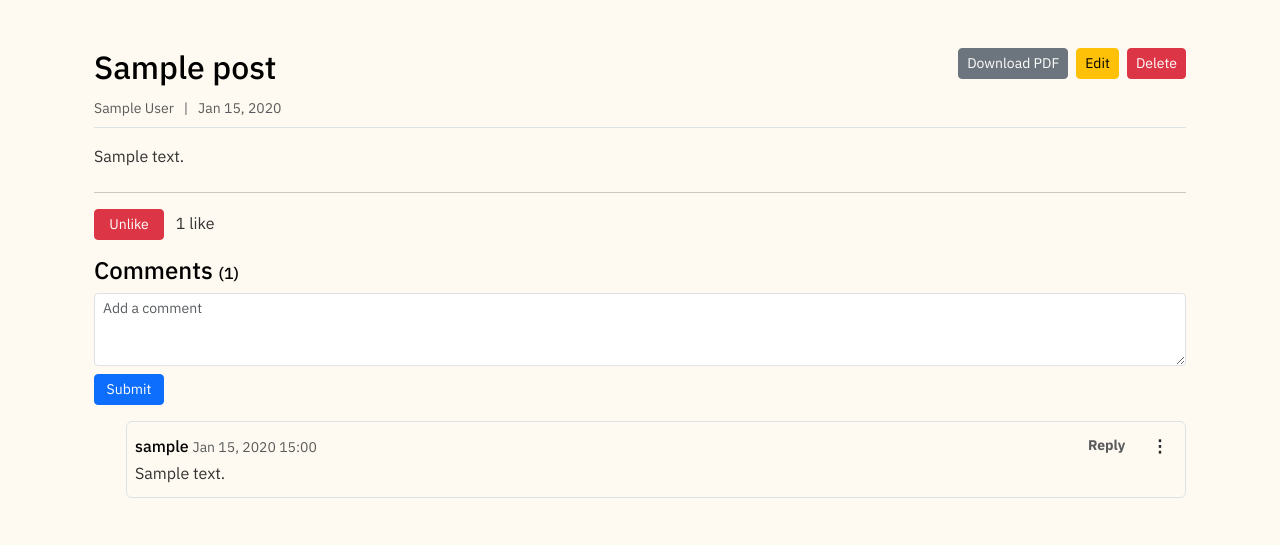
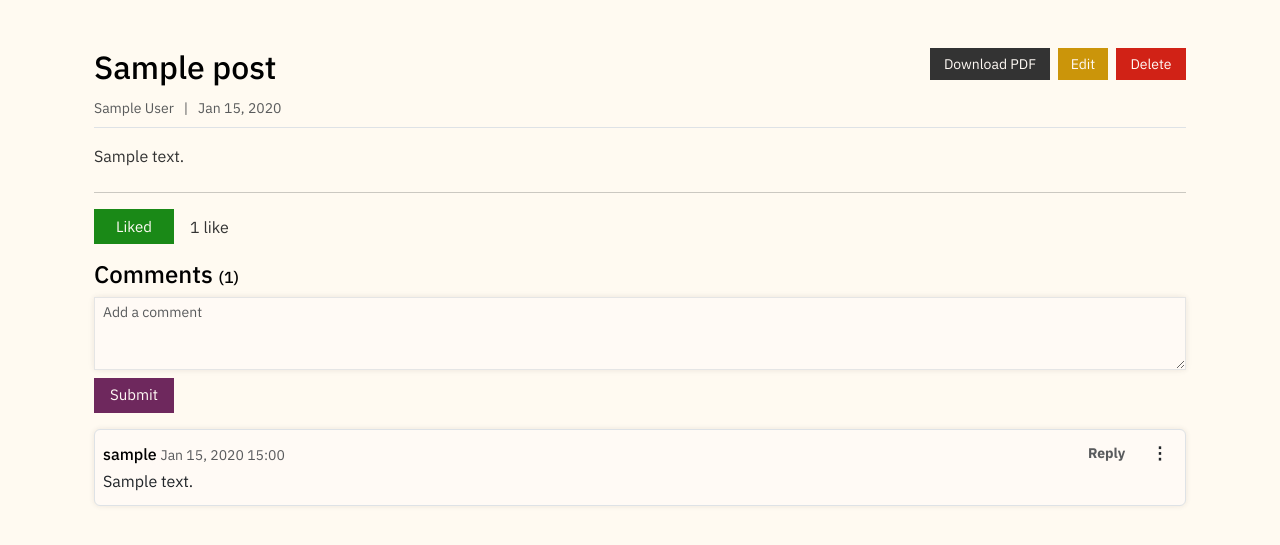
Before and after one commit to Fatima-NW/Blogging-Platform, a Django app: page /posts/1/ in a window 1280 px wide. Shown: the part 73-618 px from the top of the page. Run offline with Django 5.2, Linux system fonts and the light colour scheme; a user stored in the database is signed in; tables that the repository leaves empty hold one stand-in row (values such as "Sample post"); parts of the project's set-up code (start-up, migrations or seed data) failed here and were passed over.

Commit message:
Frontend update

```diff
--- a/templates/base.html
+++ b/templates/base.html
@@ -84,7 +84,7 @@ Features:
 
         /* Navbar */
         .custom-nav {
-            background-color: #FFFAF1 !important;
+            background-color: #FFFAF5 !important;
             border-bottom: 1px solid #333333;
         }
 
--- a/templates/posts/post_detail.html
+++ b/templates/posts/post_detail.html
@@ -26,12 +26,12 @@ Features:
             <div class="d-flex flex-wrap gap-2 align-items-center">
                 <!-- Download post buttons -->
                 {% if user.is_authenticated %}
-                    <a href="{% url 'generate_post_pdf' post.pk %}" class="btn btn-secondary btn-sm">Download PDF</a>
+                    <a href="{% url 'generate_post_pdf' post.pk %}" class="btn download-btn btn-sm">Download PDF</a>
                 {% endif %}
                 <!-- Edit and Delete post buttons -->
                 {% if user == post.author %}
-                        <a href="{% url 'post_edit' post.pk %}" class="btn btn-warning btn-sm">Edit</a>
-                        <a href="{% url 'post_delete' post.pk %}" class="btn btn-danger btn-sm">Delete</a>
+                        <a href="{% url 'post_edit' post.pk %}" class="btn edit-btn btn-sm">Edit</a>
+                        <a href="{% url 'post_delete' post.pk %}" class="btn delete-btn btn-sm">Delete</a>
                 {% endif %}
             </div>
         </div>
@@ -49,12 +49,12 @@ Features:
     <hr>
 
     <!-- Like Button -->
-    <div class="mb-3">
+    <div class="mb-3 d-flex align-items-center">
         {% if user.is_authenticated %}
-            <button id="like-btn" data-post-id="{{ post.id }}" class="btn btn-sm {% if user_has_liked %}btn-danger{% else %}btn-success{% endif %}" style="width:70px">
-                {% if user_has_liked %}Unlike{% else %}Like{% endif %}
+            <button id="like-btn" data-post-id="{{ post.id }}" class="btn like-btn {% if user_has_liked %}btn-liked{% else %}btn-unliked{% endif %}">
+                {% if user_has_liked %}Liked{% else %}Like{% endif %}
             </button>
-            <span id="like-count" class="ms-2"> {{ like_count }} like{{ like_count|pluralize }} </span>
+            <span id="like-count" class="ms-3"> {{ like_count }} like{{ like_count|pluralize }} </span>
         {% else %}
             <span>{{ like_count }} like{{ like_count|pluralize }}</span>
         {% endif %}
@@ -67,15 +67,14 @@ Features:
         <form method="post" action="{% url 'add_comment' post.pk %}" class="mb-3">
             {% csrf_token %}
             <div class="mb-2"> {{ comment_form.content}} </div>
-            <button type="submit" class="btn btn-sm btn-primary" style="width:70px">Submit</button>
+            <button type="submit" class="btn submit-btn">Submit</button>
         </form>
     {% endif %}
 
     <!-- All Comments -->
     {% if comments %}
-        <ul>
         {% for comment in comments %}
-                <div class="mb-3 p-2 border rounded">
+            <div class="card mb-3 p-2 border rounded">
                 <div class="d-flex justify-content-between align-items-center">
                     <div>
                         <strong>{{ comment.author }}</strong>
@@ -120,9 +119,12 @@ Features:
                 <!-- hidden reply form -->
                 <form method="post" action="{% url 'add_comment' post.pk %}" class="reply-form mt-2" id="reply-form-{{ comment.id }}" style="display: none;">
                     {% csrf_token %}
-                        {{ comment_form.as_p }}
                     <input type="hidden" name="parent_id" value="{{ comment.id }}">
-                        <button type="submit" class="btn btn-secondary btn-sm">Reply</button>
+                    <textarea name="content" class="form-control mb-2"></textarea>
+                    <div class="d-flex gap-2">
+                        <button type="submit" class="btn hidden-reply-btn btn-sm">Reply</button>
+                        <button type="button" class="btn cancel-reply-btn btn-sm">Cancel</button>
+                    </div>
                 </form>
 
                 <!-- nested replies -->
@@ -173,7 +175,11 @@ Features:
                             {% csrf_token %}
                             <input type="hidden" name="parent_id" value="{{ reply.id }}">
                             <textarea name="content" class="form-control mb-2"></textarea>
-                                <button type="submit" class="btn btn-secondary btn-sm">Reply</button>
+                            <div class="d-flex gap-2">
+                                <button type="submit" class="btn hidden-reply-btn btn-sm">Reply</button>
+                                <button type="button" class="btn btn-secondary btn-sm cancel-reply-btn">Cancel</button>
+                            </div>
+                            </form>
                         </form>
                     </div>
                 {% endfor %}
@@ -181,10 +187,104 @@ Features:
             </div>
         {% endfor %}
 
-        </ul>
     {% else %}
         <p>No comments yet.</p>
     {% endif %}
+
+    <style>
+        .card {
+            background-color: #FFFAF5;
+            border: 1px solid #e5e5e5;
+            box-shadow:
+                0 0 5px rgba(67,36,17,0.07),
+                0 0 10px rgba(67,36,17,0.03);
+            overflow: visible;
+        }
+
+        form.mb-3 textarea,
+        .reply-form textarea,
+        .edit-textarea  {
+            border-radius: 0;
+            background-color: #FFFAF5;
+            border: 1px solid #e5e5e5;
+            box-shadow:
+                0 0 5px rgba(67,36,17,0.07),
+                0 0 10px rgba(67,36,17,0.03);
+        }
+
+        /* Buttons */
+        .btn {
+            color: #FFFAF5;
+            border-radius: 0;
+            display: flex;
+            align-items: center;
+            justify-content: center;
+        }
+
+        .download-btn {
+            width: 120px;
+            height: 32px;
+            background-color: #333333 !important;
+            border-color: #333333 !important;
+        }
+
+        .edit-btn {
+            width: 50px;
+            height: 32px;
+            background-color: #cb950a !important;
+            border-color: #cb950a !important;
+        }
+
+        .delete-btn {
+            width: 70px;
+            height: 32px;
+            background-color: #d12216 !important;
+            border-color: #d12216 !important;
+        }
+
+        .submit-btn,
+        .hidden-reply-btn,
+        .save-edit {
+            font-size: 15px;
+            width: 80px;
+            height: 35px;
+            background-color: #6e285d !important;
+            border-color: #6e285d !important;
+        }
+
+        .like-btn {
+            font-size: 15px;
+            width: 80px;
+            height: 35px;
+        }
+
+        .btn-liked {
+            background-color: #1A8917 !important;
+            border-color: #1A8917 !important;
+        }
+
+        .btn-unliked,
+        .cancel-reply-btn,
+        .cancel-edit-btn {
+            width: 80px;
+            background-color: #737373 !important;
+            border-color: #737373 !important;
+        }
+
+        .btn:hover,
+        .btn:active,
+        .btn:focus {
+            color: #FFFAF5 !important;
+            filter: brightness(1.15);
+            font-weight: 500;
+        }
+
+        .reply-btn:hover, .btn-link:hover,
+        .reply-btn:active, .btn-link:focus,
+        .reply-btn:focus, .btn-link:active  {
+            color: #333333 !important;
+        }
+    </style>
 
     <script>
 
@@ -205,6 +305,15 @@ Features:
                     let textarea = form.querySelector("textarea");
                     textarea.value = "@" + username + " ";
                     textarea.focus();
+                });
+            });
+        });
+
+        document.addEventListener("DOMContentLoaded", function () {
+            document.querySelectorAll(".reply-form .cancel-reply-btn").forEach(btn => {
+                btn.addEventListener("click", function () {
+                    const form = this.closest(".reply-form");
+                    if (form) form.style.display = "none";
                 });
             });
         });
@@ -252,13 +361,13 @@ Features:
 
                     // Update button
                     if (data.liked) {
-                        likeBtn.textContent = "Unlike";
-                        likeBtn.classList.remove("btn-success");
-                        likeBtn.classList.add("btn-danger");
+                        likeBtn.textContent = "Liked";
+                        likeBtn.classList.remove("btn-unliked");
+                        likeBtn.classList.add("btn-liked");
                     } else {
                         likeBtn.textContent = "Like";
-                        likeBtn.classList.remove("btn-danger");
-                        likeBtn.classList.add("btn-success");
+                        likeBtn.classList.remove("btn-liked");
+                        likeBtn.classList.add("btn-unliked");
                     }
 
                     // Update like count
@@ -316,10 +425,10 @@ Features:
                 const originalText = contentP.textContent.trim();
 
                 contentP.innerHTML = `
-                    <textarea class="form-control edit-textarea mb-2" rows="3">${escapeHtml(originalText)}</textarea>
-                    <div>
+                    <textarea class="form-control edit-textarea mb-2" rows="2">${escapeHtml(originalText)}</textarea>
+                    <div class="d-flex gap-2">
                         <button class="btn btn-sm btn-primary save-edit" data-comment-id="${commentId}">Save</button>
-                        <button class="btn btn-sm btn-secondary cancel-edit">Cancel</button>
+                        <button class="btn btn-sm btn-secondary cancel-edit-btn">Cancel</button>
                     </div>
                 `;
 
@@ -329,8 +438,8 @@ Features:
             // Handle Save and Cancel actions
             document.body.addEventListener("click", function (e) {
                 // Cancel edit
-                if (e.target.closest && e.target.closest(".cancel-edit")) {
-                    const container = e.target.closest(".mb-3");
+                if (e.target.closest && e.target.closest(".cancel-edit-btn")) {
+                    const container = e.target.closest(".card, .border-start");
                     if (!container) return;
                     const contentP = container.querySelector("p.mb-1, p");
                     if (!contentP) return;
```
Also changed, not shown: templates/home.html (+6 -6 lines), templates/posts/pdf_expired.html (+18 -10 lines), templates/posts/post_confirm_delete.html (+30 -6 lines), templates/posts/post_creation_form.html (+21 -12 lines), templates/posts/post_list.html (+53 -10 lines), templates/users/login.html (+20 -11 lines), templates/users/register.html (+20 -11 lines). Lines whose indentation alone changed are shown as unchanged.
